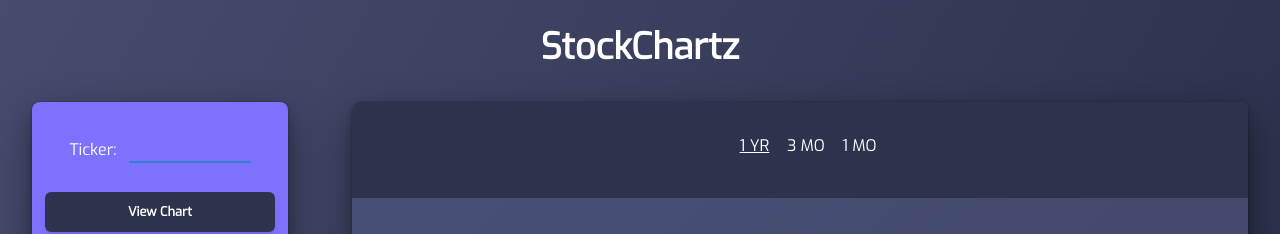
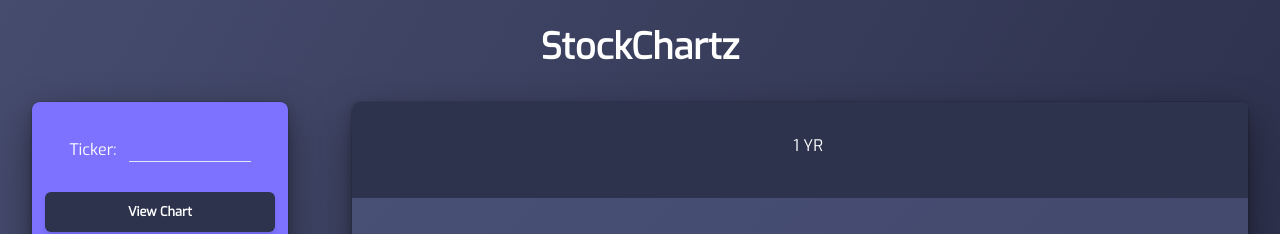
Before and after one commit to CharlesCarr/react-stock-chart, a React (Create React App) app: page / in a window 1280 px wide. Shown: the top 234 px of the page. Built offline with nearby package versions, Linux system fonts and the light colour scheme.

Commit message:
remove options for time period

```diff
--- a/public/index.html
+++ b/public/index.html
@@ -2,7 +2,7 @@
 <html lang="en">
   <head>
     <meta charset="utf-8" />
-    <link rel="icon" href="%PUBLIC_URL%/favicon.ico" />
+    <!-- <link rel="icon" href="%PUBLIC_URL%/favicon.ico" /> -->
     <meta name="viewport" content="width=device-width, initial-scale=1" />
     <meta name="theme-color" content="#000000" />
     <meta
@@ -10,7 +10,7 @@
       content="Web site created using create-react-app"
     />
     <link rel="manifest" href="%PUBLIC_URL%/manifest.json" />
-    <title>React App</title>
+    <title>StockChartz</title>
   </head>
   <body>
     <noscript>You need to enable JavaScript to run this app.</noscript>
--- a/src/App.js
+++ b/src/App.js
@@ -5,24 +5,16 @@ import ChangeStats from "./components/ChangeStats";
 import ChartTop from "./components/ChartTop";
 import NullChart from "./components/NullChart";
 import { Box, Heading } from "@chakra-ui/react";
+import apiKey from "./api";
 
 const App = () => {
   // make this an array of results and then add each api fetched data object to it (array of objects)
-  // const [fullResults, setFullResults] = useState(null);
-  const [fullResults, setFullResults] = useState([
-    // {
-    //   ticker: "EXAMPLE",
-    //   // will be an array (each day returned) of objects (pricing info)
-    //   dayResultsArr: [{ t: 1618372800000, c: 280}, { t: 1618372800050, c: 333}, { t: 1618372800100, c: 888}],
-    // }
-  ]);
+  const [fullResults, setFullResults] = useState([]);
   const [todayDate, setTodayDate] = useState(new Date());
   const [tickers, setTickers] = useState([]);
   const [dataError, setDataError] = useState(false);
   const [timePeriod, setTimePeriod] = useState("1 YR");
-  console.log(timePeriod);
 
-  // potential opportunity to add context here to shorten this? w. all time stuff going in there then passing down
   useEffect(() => {
     setTodayDate(convertDateFormat(todayDate));
   }, []);
@@ -50,18 +42,12 @@ const App = () => {
     return convertedDate;
   };
 
-  // console.log(todayDate);
   // year
   let pastDate = todayDate.toString().replace("2022", "2021");
   // month
   // let pastDate = todayDate.toString().replace("04", "03");
-  // console.log(pastDate);
 
   const fetchChartData = (ticker) => {
-    // moving forward can add variables for dates and add to url that way
-    // will be able to add dates through parameters that are in the function called in input.tsx
-    // hardcoding for now to test
-    let apiKey = "XCvfXTvpPVHyWKQ9UrxFmh9I3yd1WHLA";
     let url = `https://api.polygon.io/v2/aggs/ticker/${ticker}/range/1/day/${pastDate}/${todayDate}?adjusted=true&sort=asc&limit=400&apiKey=`;
     let qString = url + apiKey;
 
@@ -72,9 +58,6 @@ const App = () => {
         return response.json();
       })
       .then((data) => {
-        console.log(data);
-        // Need to fix this b/c not currently working ****************
-        // if (data.resultsCount > 0) {
         // creating own state object with the data I need from data fetched from API
         setFullResults([
           ...fullResults,
@@ -89,19 +72,13 @@ const App = () => {
                 data.results[0].c) *
               100
             ).toFixed(2),
-            threeMonthClose: data.results[data.results.length - 66].c,
-            oneMonthClose: data.results[data.results.length - 22].c,
+            // threeMonthClose: data.results[data.results.length - 66].c,
+            // oneMonthClose: data.results[data.results.length - 22].c,
           },
         ]);
-        // } else {
-        //   setDataError(true);
-        //   console.log(dataError);
-        // }
       })
       .catch(console.error);
   };
-
-  console.log(fullResults);
 
   return (
     <Box h="100vh" m="0" bg="background" color="white">
--- a/src/components/ChangeStats.js
+++ b/src/components/ChangeStats.js
@@ -2,7 +2,6 @@ import Stats from "./Stats";
 import { Box } from "@chakra-ui/react";
 
 const ChangeStats = ({ fullResults, timePeriod }) => {
-  console.log(fullResults);
   return (
     <Box
       borderRadius="lg"
@@ -11,10 +10,7 @@ const ChangeStats = ({ fullResults, timePeriod }) => {
       flexDirection={{ lg: "column"}}
       alignItems="center"
       justifyContent={{ sm:"space-around", md:"space-around", lg:"flex-start"}}
-      // h="70%"
       h={{ sm:"100%", md: "100%", lg: "100%"}}
-      // maxW="md"
-      // maxW={{ lg: "md"}}
       w={{ sm:"60%", md: "62.5%", lg: "100%"}}
       marginLeft={{ sm:"2%", md: "2.5%"}}
       bg="componentbg"
--- a/src/components/ChartTop.js
+++ b/src/components/ChartTop.js
@@ -10,14 +10,10 @@ const ChartTop = ({ tickers, deleteTicker, setTimePeriod, timePeriod }) => {
   };
 
   return (
-    // borderBottomWidth="1px" borderColor="white" boxShadow="lg"
     <Box
-      // w="100%"
       w={{ md: "100%", lg: "100%" }}
       h={{ sm: "20%", md: "20%", lg: "15%" }}
       display="flex"
-      // borderBottomWidth="1px"
-      // borderColor="#323647"
       flexDirection="column"
       justifyContent="space-around"
       bg="#2d324d"
@@ -27,8 +23,6 @@ const ChartTop = ({ tickers, deleteTicker, setTimePeriod, timePeriod }) => {
       paddingBottom="4"
     >
       <Box w="100%" display="flex" justifyContent="center" alignItems="center">
-        {/* color="#7c72ff" */}
-        {/* <Text color="white" paddingTop={{sm:"1%"}} paddingBottom={{sm:"1.5%"}}>1 MONTH PERFORMANCE</Text> */}
         <UnorderedList
           width="100%"
           styleType="none"
@@ -42,14 +36,14 @@ const ChartTop = ({ tickers, deleteTicker, setTimePeriod, timePeriod }) => {
               color="white"
               paddingTop={{ sm: "1%" }}
               paddingBottom={{ sm: "1.5%" }}
-              textDecoration={timePeriod === "1 YR" && "underline"}
-              cursor="pointer"
-              onClick={() => setTimePeriod(time.year)}
+              // textDecoration={timePeriod === "1 YR" && "underline"}
+              // cursor="pointer"
+              // onClick={() => setTimePeriod(time.year)}
             >
              {time.year}
             </Text>
           </ListItem>
-          <ListItem marginRight="1%" marginLeft="1%">
+          {/* <ListItem marginRight="1%" marginLeft="1%">
             <Text
               color="white"
               paddingTop={{ sm: "1%" }}
@@ -72,7 +66,7 @@ const ChartTop = ({ tickers, deleteTicker, setTimePeriod, timePeriod }) => {
             >
                {time.month}
             </Text>
-          </ListItem>
+          </ListItem> */}
         </UnorderedList>
       </Box>
       <Box>
--- a/src/components/InputTicker.js
+++ b/src/components/InputTicker.js
@@ -1,6 +1,5 @@
 import { useState } from "react";
 import { Text, Box, Button, Input, FormControl, FormLabel } from "@chakra-ui/react";
-// import { whiten } from "@chakra-ui/theme-tools";
 
 const InputTicker = ({ fetchChartData, addTicker, fullResults, dataError }) => {
   const [ticker, setTicker] = useState("");
@@ -17,10 +16,9 @@ const InputTicker = ({ fetchChartData, addTicker, fullResults, dataError }) => {
 
   const submitHandler = (e) => {
     e.preventDefault();
-    // Limiting to only 4 inputs
+
     if (fullResults.length < 2) {
       if (ticker === "") {
-        console.log("testing error");
         setIsError(true);
       } else {
         let capsTicker = ticker.toUpperCase();
@@ -45,14 +43,10 @@ const InputTicker = ({ fetchChartData, addTicker, fullResults, dataError }) => {
       display="flex"
       alignItems="center"
       justifyContent="center"
-      // maxW="md"
       w={{ sm: "30%", md: "25%", lg: "100%"}}
       maxW={{lg: "sm"}}
-      // h="25%"
       h={{ sm:"100%", md: "100%", lg: "35%"}}
-      // bg="componentbg"
       bg="#7c72ff"
-      // marginBottom="5%"
       marginBottom={{ lg: "5%"}}
       borderRadius="lg"
       p={{ md:"6", lg:"0"}}
@@ -60,7 +54,6 @@ const InputTicker = ({ fetchChartData, addTicker, fullResults, dataError }) => {
     >
       <form onSubmit={submitHandler}>
         <FormControl>
-          {/* bg="#5F6791" */}
           <Box
             display="flex"
             alignItems="center"
@@ -76,8 +69,7 @@ const InputTicker = ({ fetchChartData, addTicker, fullResults, dataError }) => {
               onChange={handleChange}
               maxW="50%"
               variant="flushed"
-              // autofocus not working
-              autoFocus="autofocus"
+              // autoFocus="autofocus"
               h="4"
             />
           </Box>
@@ -87,7 +79,6 @@ const InputTicker = ({ fetchChartData, addTicker, fullResults, dataError }) => {
 
           <Box display="flex" alignItems="center" justifyContent="center">
             <Button
-              // onClick={submitHandler}
               variant="primaryOutline"
               type="submit"
               marginTop="4"
--- a/src/components/Rechart.js
+++ b/src/components/Rechart.js
@@ -27,14 +27,13 @@ const Rechart = ({ fullResults, convertDateFormat, tickers, timePeriod }) => {
           };
           return obj;
         });
-        console.log(objArr);
 
         if (timePeriod === "1 YR") {
           return objArr;
-        } else if (timePeriod === "3 MO") {
-          return objArr.slice(objArr.length - 66, objArr.length - 1);
-        } else if (timePeriod === "1 MO") {
-          return objArr.slice(objArr.length - 22, objArr.length - 1);
+        // } else if (timePeriod === "3 MO") {
+        //   return objArr.slice(objArr.length - 66, objArr.length - 1);
+        // } else if (timePeriod === "1 MO") {
+        //   return objArr.slice(objArr.length - 22, objArr.length - 1);
         }
       });
     } else {
@@ -42,7 +41,6 @@ const Rechart = ({ fullResults, convertDateFormat, tickers, timePeriod }) => {
         let arr = fullResults[i].dayResultsArr;
         var ticker = fullResults[i].ticker;
         let prices = arr.map((day) => ({ [ticker]: day.c.toFixed(2) }));
-        console.log(prices);
 
         setData((prev) => {
           let final = prev.map((obj, i) => ({
@@ -52,15 +50,14 @@ const Rechart = ({ fullResults, convertDateFormat, tickers, timePeriod }) => {
 
           if (timePeriod === "1 YR") {
             return final;
-          } else if (timePeriod === "3 MO") {
-            return final.slice(final.length - 66, final.length - 1);
-          } else if (timePeriod === "1 MO") {
-            return final.slice(final.length - 22, final.length - 1);
+          // } else if (timePeriod === "3 MO") {
+          //   return final.slice(final.length - 66, final.length - 1);
+          // } else if (timePeriod === "1 MO") {
+          //   return final.slice(final.length - 22, final.length - 1);
           }
-
-
         });
 
+        // Old code - pre adding multiple time periods
         // setData((prev) => {
         //   let final = prev.map((obj, i) => ({
         //     ...obj,
@@ -71,8 +68,6 @@ const Rechart = ({ fullResults, convertDateFormat, tickers, timePeriod }) => {
       }
     }
   }, [fullResults, timePeriod]);
-
-  console.log(data);
 
   // logic for finding smallest / largest closes to use for domain for recharts y axis
   const findMinMax = (i) => {
@@ -107,10 +102,10 @@ const Rechart = ({ fullResults, convertDateFormat, tickers, timePeriod }) => {
 
   if (timePeriod === "1 YR") {
     xInterval = 50;
-  } else if (timePeriod === "3 MO") {
-    xInterval = 10;
-  } else if (timePeriod === "1 MO") {
-    xInterval = 5;
+  // } else if (timePeriod === "3 MO") {
+  //   xInterval = 10;
+  // } else if (timePeriod === "1 MO") {
+  //   xInterval = 5;
   }
 
   return (
@@ -138,7 +133,6 @@ const Rechart = ({ fullResults, convertDateFormat, tickers, timePeriod }) => {
           </defs>
           <CartesianGrid opacity={0.1} vertical={false} />
           <XAxis
-            // stroke="#2d324d"
             stroke="white"
             dataKey="date"
             interval={xInterval}
@@ -146,9 +140,7 @@ const Rechart = ({ fullResults, convertDateFormat, tickers, timePeriod }) => {
             tickLine={false}
             tickFormatter={(date) => date.substring(5, date.length)}
           />
-          {/* dataKey={ticker} */}
           <YAxis
-            // stroke="#2d324d"
             stroke="white"
             axisLine={false}
             tickLine={false}
@@ -159,7 +151,6 @@ const Rechart = ({ fullResults, convertDateFormat, tickers, timePeriod }) => {
           />
           {tickers.length > 1 ? (
             <YAxis
-              // stroke="#2d324d"
               stroke="white"
               axisLine={false}
               tickLine={false}
--- a/src/components/Stats.js
+++ b/src/components/Stats.js
@@ -25,15 +25,14 @@ const Stats = ({
 
   if (timePeriod === "1 YR") {
     change = change;
-  } else if (timePeriod === "3 MO") {
-    change = (((threeMonthClose - lastClose) / lastClose) * 100).toFixed(2);
-  } else if (timePeriod === "1 MO") {
-    change = (((oneMonthClose - lastClose) / lastClose) * 100).toFixed(2);
+  // } else if (timePeriod === "3 MO") {
+  //   change = (((threeMonthClose - lastClose) / lastClose) * 100).toFixed(2);
+  // } else if (timePeriod === "1 MO") {
+  //   change = (((oneMonthClose - lastClose) / lastClose) * 100).toFixed(2);
   }
   return (
     <Box
       h={{ sm: "90%", md: "95%", lg: "50%" }}
-      // p={{ sm:"6"}}
       w={{ sm: "42.5%", md: "47.5%", lg: "100%" }}
       display="flex"
       alignItems="center"
--- a/src/components/TickerLabel.js
+++ b/src/components/TickerLabel.js
@@ -4,8 +4,6 @@ const TickerLabel = ({ ticker, deleteTicker }) => {
   return (
     <ListItem mr="3%">
       <Tag
-        //   size={size}
-        //   key={size}
         borderRadius="full"
         variant="solid"
         bg="#7c72ff"
```
Also changed, not shown: public/robots.txt (deleted), 1 other file (tests, documents, lock files or other folders).
